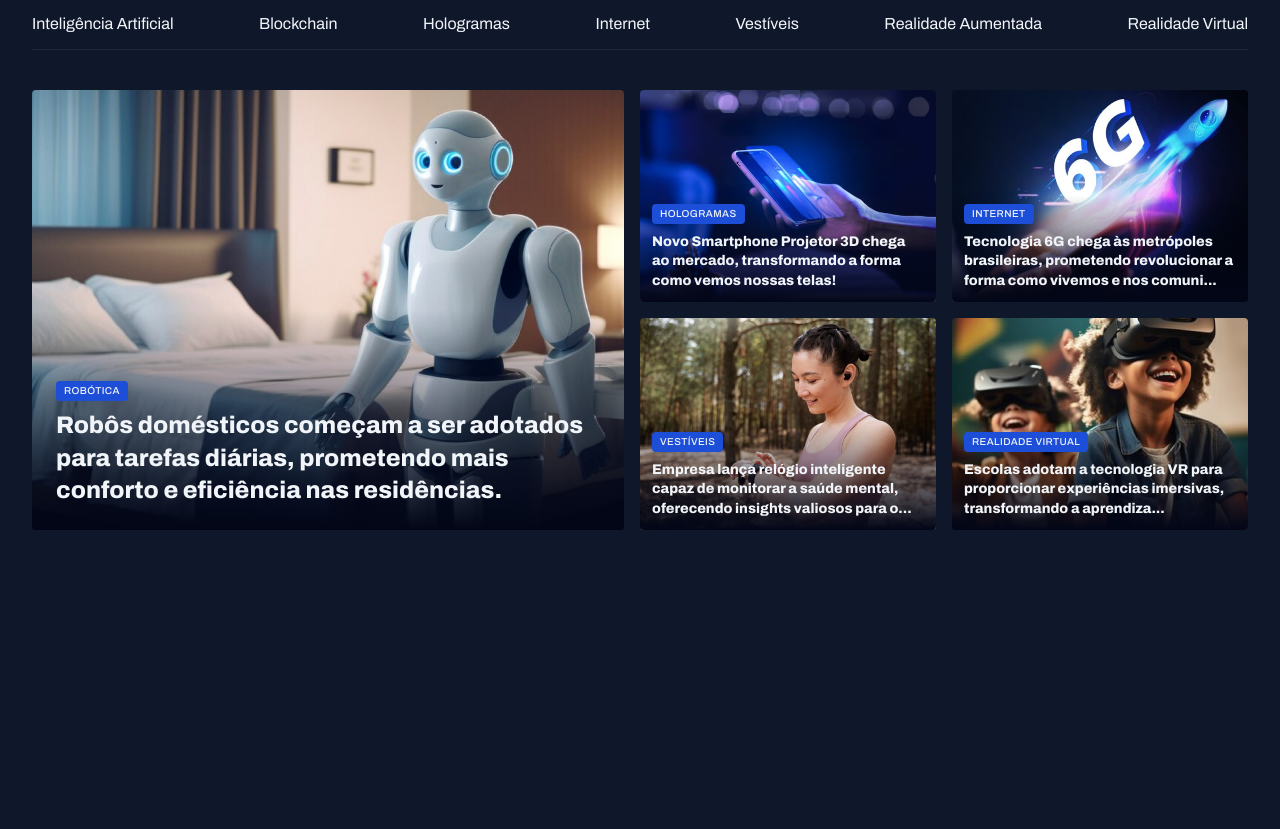
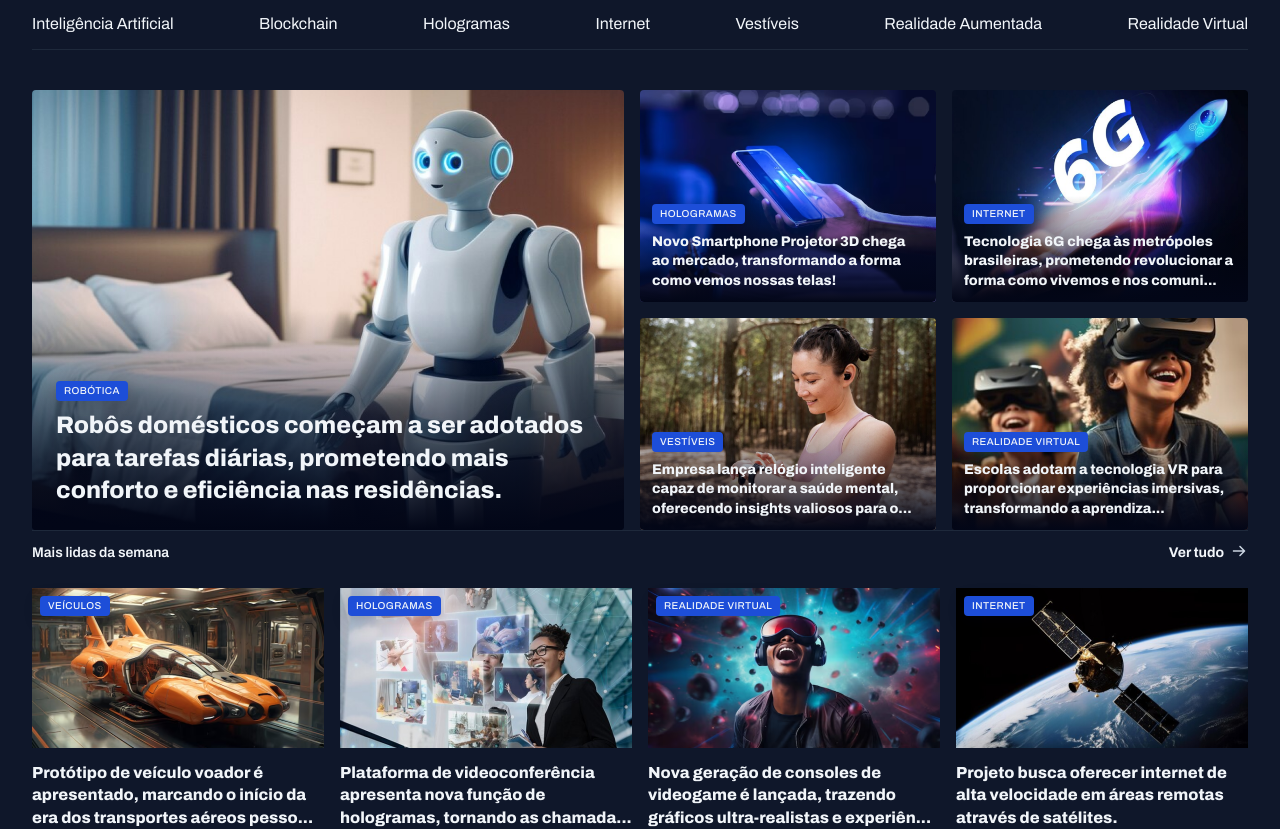
Before and after one commit to lins-dev/news-portal-site, a plain HTML site: page index.html in a window 1280 px wide. Shown: the part 74-903 px from the top of the page. Before the commit the page ends 800 px from the top, so only its background shows below. Drawn offline with Linux system fonts and the light colour scheme.

Commit message:
wip: css in section and global

```diff
--- a/index.html
+++ b/index.html
@@ -90,5 +90,36 @@
         </section>
     </main>
 
+    <section id="weekly" class="grid container">
+        <header class="grid grid-flow-col">
+            <h3>Mais lidas da semana</h3>
+            <a href="#" class="grid grid-flow-col">
+                <strong>Ver tudo</strong>
+                <span></span>
+            </a>
+        </header>
+        <div class="grid gap-16">
+            <figure>
+                <span class="content-tag">veículos</span>
+                <img src="./assets/images/Image 06.png" alt="Protótipo de veículo voador é apresentado, marcando o início da era dos transportes aéreos pessoais.">
+                <p>Protótipo de veículo voador é apresentado, marcando o início da era dos transportes aéreos pesso...</p>
+            </figure>
+            <figure>
+                <span class="content-tag">hologramas</span>
+                <img src="./assets/images/Image 07.png" alt="Plataforma de videoconferência apresenta nova função de hologramas, tornando as chamadas virtuais mais realistas e envolventes.">
+                <p>Plataforma de videoconferência apresenta nova função de hologramas, tornando as chamada...</p>
+            </figure>
+            <figure>
+                <span class="content-tag">realidade virtual</span>
+                <img src="./assets/images/Image 08.png" alt="Nova geração de consoles de videogame é lançada, trazendo gráficos ultra-realistas e experiências de jogo totalmente envolventes.">
+                <p>Nova geração de consoles de videogame é lançada, trazendo gráficos ultra-realistas e experiên...</p>
+            </figure>
+            <figure>
+                <span class="content-tag">internet</span>
+                <img src="./assets/images/Image 09.png" alt="Projeto busca oferecer internet de alta velocidade em áreas remotas através de satélites.">
+                <p>Projeto busca oferecer internet de alta velocidade em áreas remotas através de satélites.</p>
+            </figure>
+        </div>
+    </section>
 </body>
 </html>
--- a/styles/global.css
+++ b/styles/global.css
@@ -60,6 +60,7 @@ img {
 
 main {
     margin-top: 40px;
+    gap: 80px;
 }
 
 .content-tag {
--- a/styles/sections.css
+++ b/styles/sections.css
@@ -35,3 +35,55 @@
         }
     }
 }
+
+#weekly {
+
+    &>div {
+        grid-template-columns: repeat(4, 292px);
+    }
+
+    img {
+        height: 160px;
+    }
+
+    figure {
+        position: relative;
+
+        .content-tag {
+            position: absolute;
+            top: 8px;
+            left: 8px;
+        }
+
+        p {
+            margin-top: 8px;
+            font-weight: 800;
+        }
+    }
+
+}
+
+section header {
+    border-top: 1px solid var(--stroke-color);
+    padding-block: 12px 24px;
+    font: var(--text-span);
+
+    a {
+        justify-self: end;
+        align-items: center;
+        gap: 8px;
+
+        span {
+            background-image: url(../assets/icons/ArrowRight.svg);
+            width: 16px;
+            height: 16px;
+            background-repeat: no-repeat;
+        }
+        &:hover span {
+            background-image: url(../assets/icons/ArrowRightRover.svg);
+            width: 16px;
+            height: 16px;
+            background-repeat: no-repeat;
+        }
+    }
+}
```
